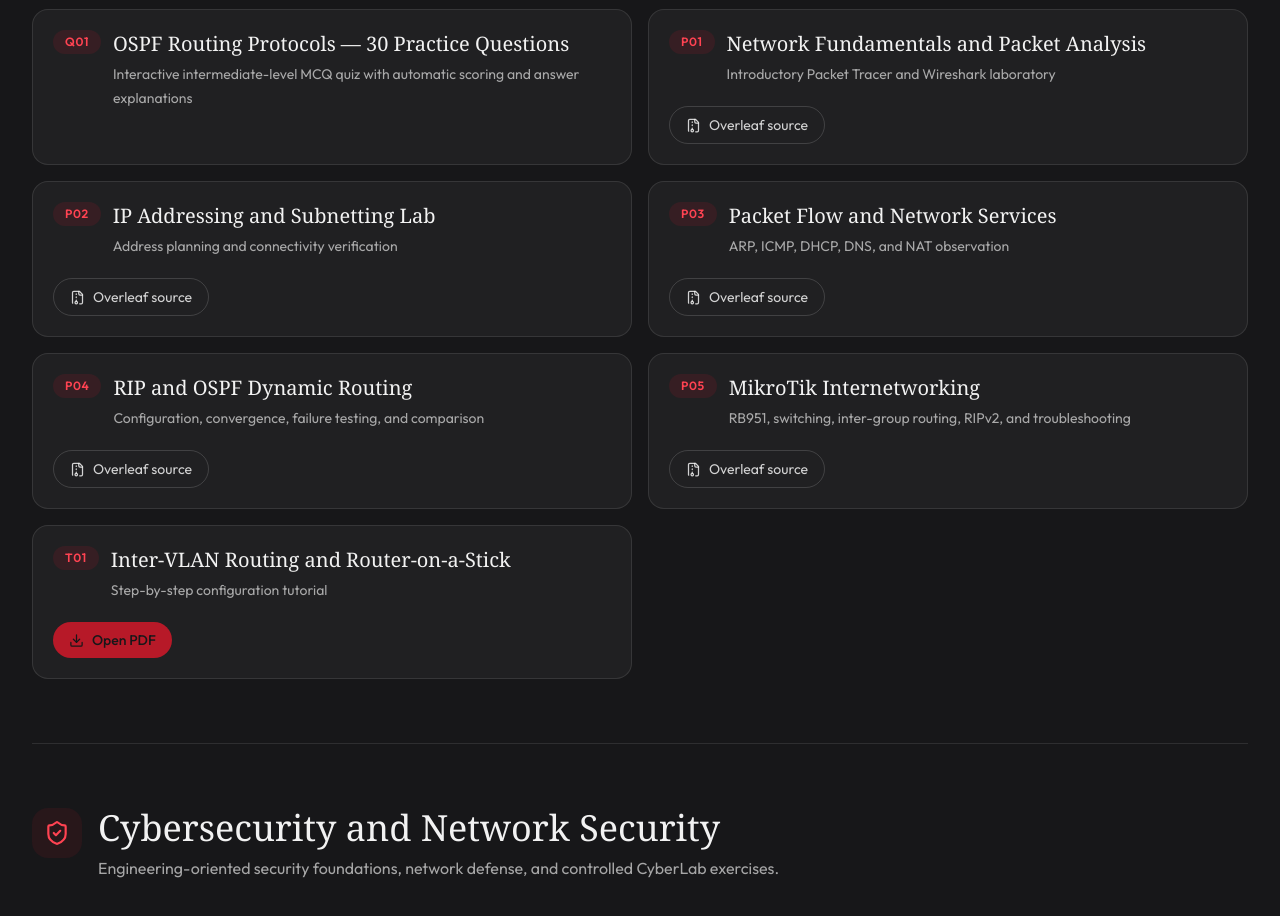
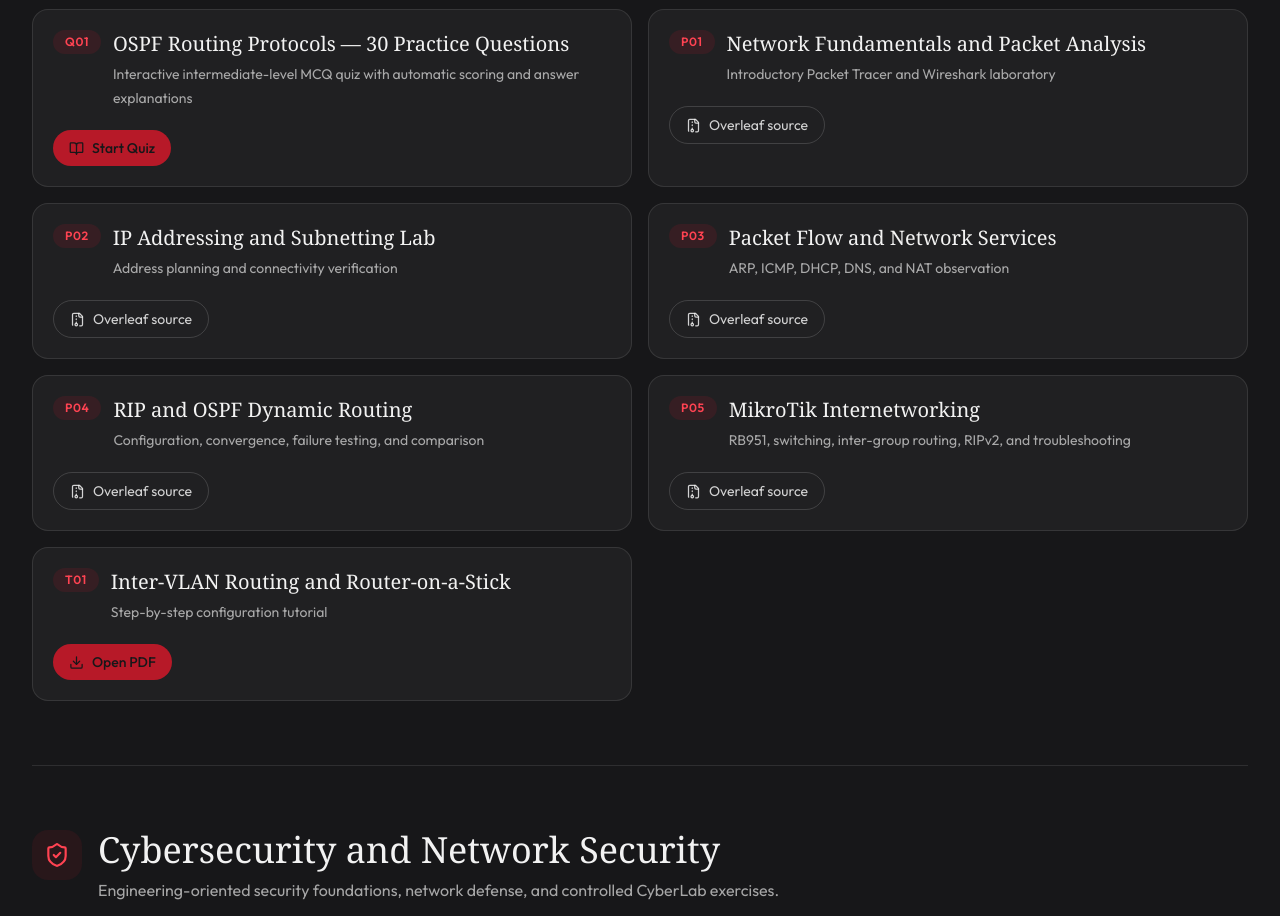
Before and after one commit to albertsagala/tobafarm, a Next.js app: page /teaching in a window 1280 px wide. Shown: the part 1360-2276 px from the top of the page. Built offline with nearby package versions, Linux system fonts and the light colour scheme; no server answers.

Commit message:
Support quiz links in teaching materials

```diff
--- a/src/components/TeachingMaterialsPage.tsx
+++ b/src/components/TeachingMaterialsPage.tsx
@@ -5,7 +5,7 @@ import type { TeachingMaterial } from "@/lib/teaching-materials";
 import { cybersecurityLabs, cybersecurityLectures, internetworkingLabs, internetworkingLectures } from "@/lib/teaching-materials";
 
 function MaterialList({ items, locale }: { items: TeachingMaterial[]; locale: "en" | "id" }) {
-  return <div className="grid gap-4 md:grid-cols-2">{items.map((item) => <article key={`${item.code}-${item.titleEn}`} className="rounded-2xl border border-white/10 bg-white/[0.04] p-5"><div className="mb-3 flex items-start gap-3"><span className="rounded-full bg-teal/15 px-3 py-1 text-xs font-semibold tracking-wider text-teal-bright">{item.code}</span><div><h3 className="font-serif text-xl text-cream">{locale === "en" ? item.titleEn : item.titleId}</h3><p className="mt-1 text-sm leading-6 text-cream/65">{locale === "en" ? item.topicEn : item.topicId}</p></div></div><div className="flex flex-wrap gap-2 pt-2">{item.pdf && <a href={item.pdf} target="_blank" rel="noreferrer" className="inline-flex items-center gap-2 rounded-full bg-teal px-4 py-2 text-sm font-medium text-navy transition hover:bg-teal-bright"><Download size={15}/>{locale === "en" ? "Open PDF" : "Buka PDF"}</a>}{item.source && <a href={item.source} download className="inline-flex items-center gap-2 rounded-full border border-white/15 px-4 py-2 text-sm text-cream/85 transition hover:border-teal/60 hover:text-teal-bright"><FileArchive size={15}/>{locale === "en" ? "Overleaf source" : "Source Overleaf"}</a>}</div></article>)}</div>;
+  return <div className="grid gap-4 md:grid-cols-2">{items.map((item) => <article key={`${item.code}-${item.titleEn}`} className="rounded-2xl border border-white/10 bg-white/[0.04] p-5"><div className="mb-3 flex items-start gap-3"><span className="rounded-full bg-teal/15 px-3 py-1 text-xs font-semibold tracking-wider text-teal-bright">{item.code}</span><div><h3 className="font-serif text-xl text-cream">{locale === "en" ? item.titleEn : item.titleId}</h3><p className="mt-1 text-sm leading-6 text-cream/65">{locale === "en" ? item.topicEn : item.topicId}</p></div></div><div className="flex flex-wrap gap-2 pt-2">{item.pdf && <a href={item.pdf} target="_blank" rel="noreferrer" className="inline-flex items-center gap-2 rounded-full bg-teal px-4 py-2 text-sm font-medium text-navy transition hover:bg-teal-bright"><Download size={15}/>{locale === "en" ? "Open PDF" : "Buka PDF"}</a>}{item.link && <a href={item.link} className="inline-flex items-center gap-2 rounded-full bg-teal px-4 py-2 text-sm font-medium text-navy transition hover:bg-teal-bright"><BookOpen size={15}/>{locale === "en" ? "Start Quiz" : "Mulai Kuis"}</a>}{item.source && <a href={item.source} download className="inline-flex items-center gap-2 rounded-full border border-white/15 px-4 py-2 text-sm text-cream/85 transition hover:border-teal/60 hover:text-teal-bright"><FileArchive size={15}/>{locale === "en" ? "Overleaf source" : "Source Overleaf"}</a>}</div></article>)}</div>;
 }
 
 function Course({ icon, title, subtitle, lectures, labs, locale }: { icon: React.ReactNode; title: string; subtitle: string; lectures: TeachingMaterial[]; labs: TeachingMaterial[]; locale: "en" | "id" }) {
```
